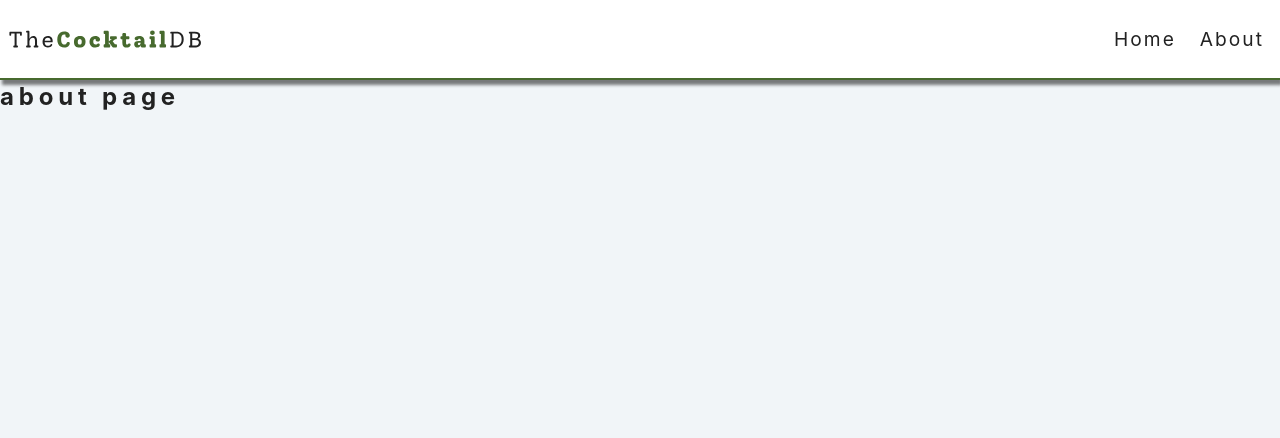
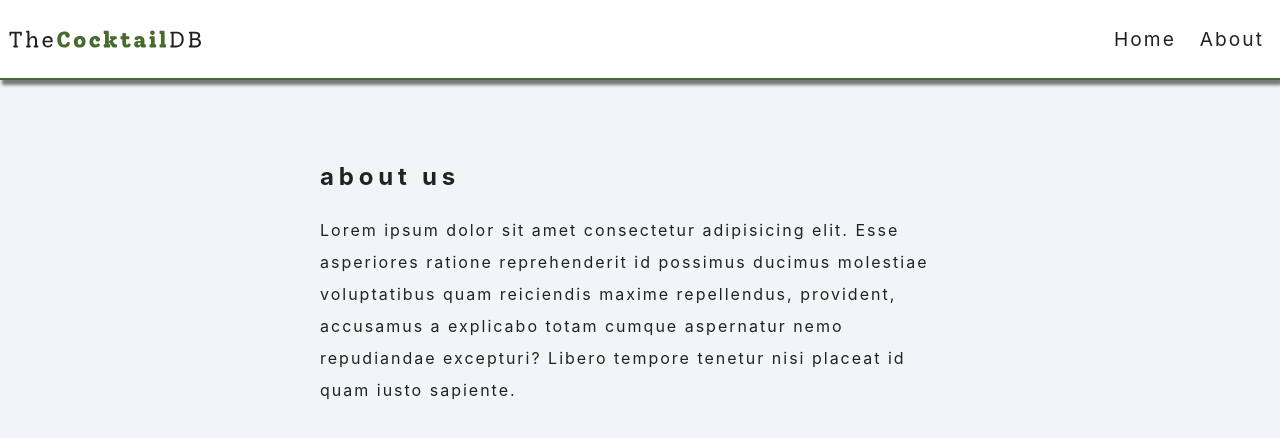
Before and after one commit to omar-zeineddine/react-mini-projects, a React (Vite) app: page /about in a window 1280 px wide. Shown: the top 438 px of the page. Built offline with nearby package versions, Linux system fonts and the light colour scheme.

Commit message:
feat - add about and error pages

```diff
--- a/src/pages/About.jsx
+++ b/src/pages/About.jsx
@@ -1,11 +1,18 @@
-import React from 'react'
+import React from "react";
 
 const About = () => {
   return (
-    <div>
-      <h2>about page</h2>
-    </div>
-  )
-}
+    <section className="section about-section">
+      <h1>about us</h1>
+      <p>
+        Lorem ipsum dolor sit amet consectetur adipisicing elit. Esse asperiores
+        ratione reprehenderit id possimus ducimus molestiae voluptatibus quam
+        reiciendis maxime repellendus, provident, accusamus a explicabo totam
+        cumque aspernatur nemo repudiandae excepturi? Libero tempore tenetur
+        nisi placeat id quam iusto sapiente.
+      </p>
+    </section>
+  );
+};
 
-export default About
+export default About;
--- a/src/pages/Error.jsx
+++ b/src/pages/Error.jsx
@@ -3,9 +3,14 @@ import { Link } from "react-router-dom";
 
 const Error = () => {
   return (
-    <div>
-      <h2>error</h2>
-    </div>
+    <section className="error-page section">
+      <div className="error-container">
+        <h1>oops!, looks like you reached a dead end</h1>
+        <Link to="/" className="btn btn-primary">
+          back to home page
+        </Link>
+      </div>
+    </section>
   );
 };
 
```
